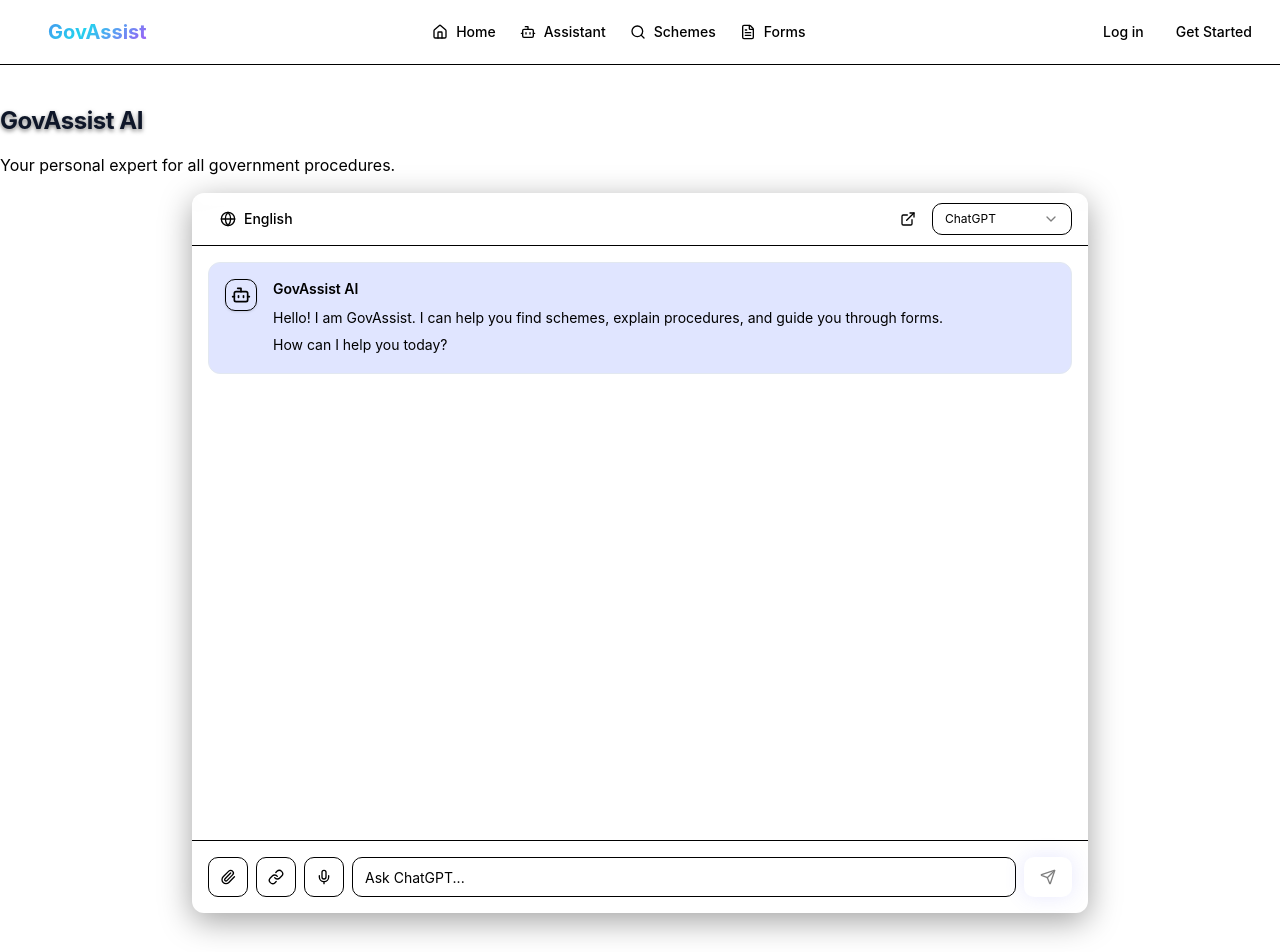
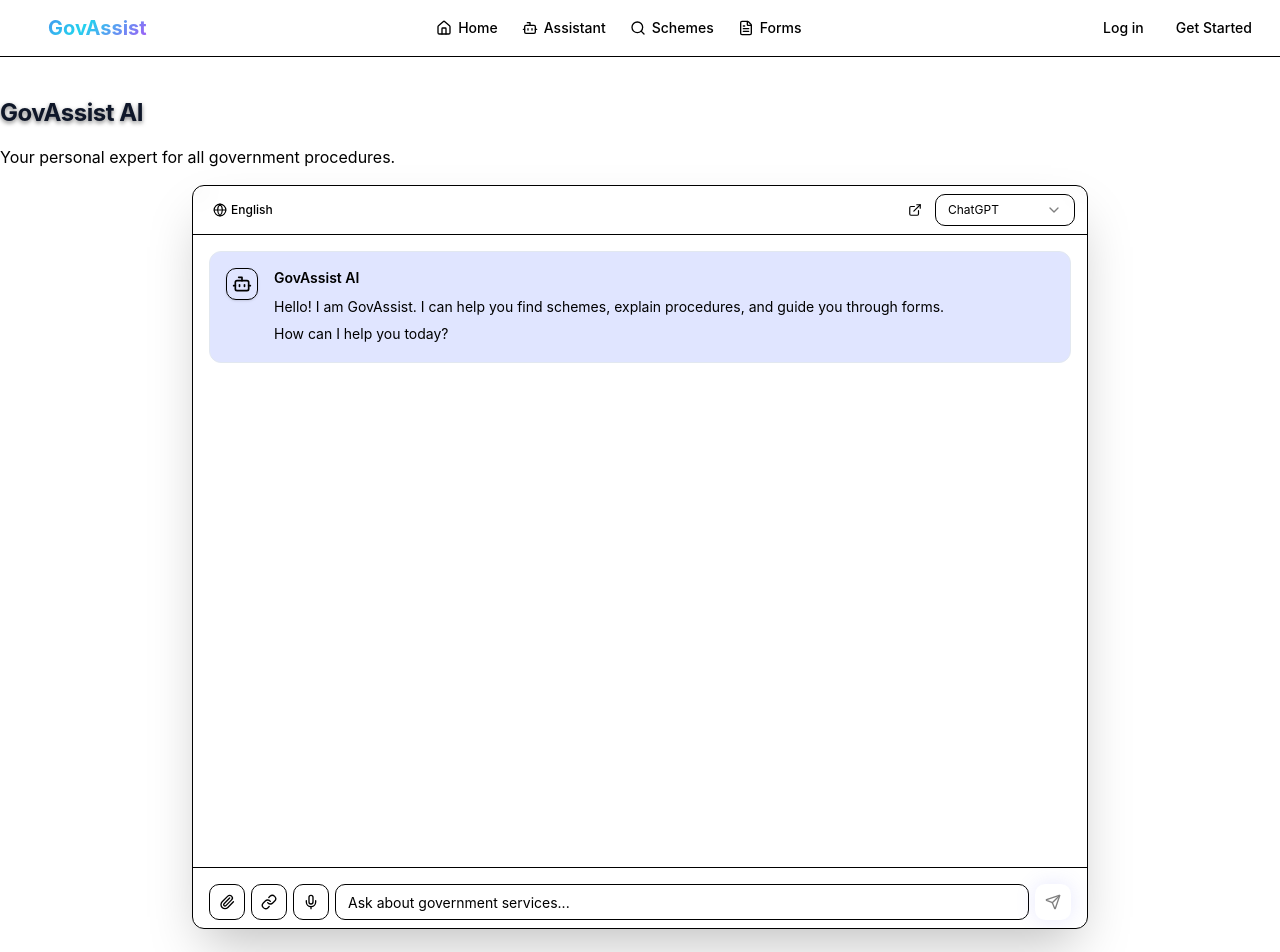
Before and after one commit to kutikantiyashwanth/govai, a Next.js app: page /chat in a window 1280 px wide. Shown: the top 952 px of the page. Built offline with nearby package versions, Linux system fonts and the light colour scheme.

Commit message:
fix: resolve Supabase client runtime crash and add offline Demo Mode bypass

```diff
--- a/app/globals.css
+++ b/app/globals.css
@@ -257,7 +257,7 @@
 
 /* Smooth transitions for interactive elements */
 .transition-all {
-  transition: all 0.4s cubic-bezier(0.2, 0.8, 0.2, 1);
+  transition: all 0.15s ease;
 }
 
 .hover-lift:hover {
@@ -287,6 +287,19 @@
 /* Smooth scroll */
 * {
   scroll-behavior: smooth;
+  -webkit-tap-highlight-color: transparent;
+  box-sizing: border-box;
+}
+
+/* Mobile safe area for iPhone notch/home bar */
+.safe-area-bottom {
+  padding-bottom: max(0.5rem, env(safe-area-inset-bottom));
+}
+
+/* Improve touch scrolling on mobile */
+.overscroll-contain {
+  overscroll-behavior: contain;
+  -webkit-overflow-scrolling: touch;
 }
 
 /* Custom scrollbar */
@@ -462,12 +475,12 @@
 }
 
 .animate-float {
-  animation: float 6s ease-in-out infinite;
+  animation: float 8s ease-in-out infinite;
 }
 
 .animate-float-delayed {
-  animation: float 6s ease-in-out infinite;
-  animation-delay: 3s;
+  animation: float 8s ease-in-out infinite;
+  animation-delay: 4s;
 }
 
 /* Moving gradient animation */
@@ -487,7 +500,7 @@
 
 .animate-gradient-xy {
   background-size: 400% 400%;
-  animation: gradient-xy 15s ease infinite;
+  animation: gradient-xy 20s ease infinite;
 }
 
 /* Enhanced Glassmorphism */
--- a/components/chat/ChatInterface.tsx
+++ b/components/chat/ChatInterface.tsx
@@ -332,33 +332,34 @@
     }, [initialQuery])
 
     return (
-        <div className="flex flex-col h-[calc(100vh-8rem)] md:h-[calc(100vh-5rem)] max-w-4xl mx-auto border sm:rounded-xl overflow-hidden shadow-2xl transition-all neon-border glass-premium animate-scale-in">
+        <div className="flex flex-col h-[calc(100dvh-3.5rem)] md:h-[calc(100dvh-3.5rem)] max-w-4xl mx-auto md:border md:rounded-xl overflow-hidden md:shadow-2xl md:my-4 md:neon-border md:glass-premium animate-scale-in">
             {/* Header / Settings Bar */}
-            <div className="flex items-center justify-between px-4 py-2 border-b bg-background/40 backdrop-blur-md">
+            <div className="flex items-center justify-between px-3 py-2 border-b bg-background/40 backdrop-blur-md">
                 <div className="flex items-center gap-2">
                     <Button
                         variant="ghost"
                         size="sm"
                         onClick={() => setLanguage(l => l === 'en' ? 'hi' : 'en')}
-                        className={language === 'hi' ? "bg-orange-100 text-orange-700 hover:bg-orange-200 transition-all hover-scale" : "hover:bg-muted transition-all hover-scale"}
+                        className={`text-xs px-2 h-8 ${language === 'hi' ? "bg-orange-100 text-orange-700 hover:bg-orange-200" : "hover:bg-muted"} transition-colors`}
                     >
-                        <Globe className="h-4 w-4 mr-2 transition-all" />
-                        {language === 'en' ? "English" : "हिंदी"}
+                        <Globe className="h-3.5 w-3.5 mr-1" />
+                        <span className="hidden sm:inline">{language === 'en' ? "English" : "हिंदी"}</span>
+                        <span className="sm:hidden">{language === 'en' ? "EN" : "HI"}</span>
                     </Button>
                 </div>
 
-                <div className="flex items-center gap-2 text-sm text-muted-foreground">
+                <div className="flex items-center gap-1">
                     <Button
                         variant="ghost"
                         size="sm"
                         onClick={() => window.open("https://chatgpt.com", "_blank")}
-                        title="Open Official ChatGPT Website"
-                        className="hover:bg-muted transition-all hover-scale h-8 w-8 px-0"
+                        title="Open ChatGPT"
+                        className="hover:bg-muted h-8 w-8 px-0"
                     >
-                        <ExternalLink className="h-4 w-4" />
+                        <ExternalLink className="h-3.5 w-3.5" />
                     </Button>
                     <Select value={provider} onValueChange={(val: "openai" | "grok") => setProvider(val)}>
-                        <SelectTrigger className="w-[140px] h-8 text-xs transition-all hover-lift">
+                        <SelectTrigger className="w-[110px] sm:w-[140px] h-8 text-xs">
                             <SelectValue placeholder="AI Model" />
                         </SelectTrigger>
                         <SelectContent>
@@ -370,23 +371,23 @@
             </div>
 
             {/* Chat Area */}
-            <div className="flex-1 overflow-y-auto p-4 space-y-4">
+            <div className="flex-1 overflow-y-auto p-3 sm:p-4 space-y-3 overscroll-contain">
                 {messages.map((msg) => (
                     <ChatMessage key={msg.id} role={msg.role} content={msg.content} attachments={msg.attachments} />
                 ))}
                 {isLoading && (
-                    <div className="ml-12 flex items-center gap-2 text-muted-foreground animate-fade-in">
+                    <div className="ml-8 sm:ml-12 flex items-center gap-2 text-muted-foreground animate-fade-in">
                         <div className="flex space-x-1">
                             <div className="w-2 h-2 bg-primary rounded-full animate-bounce [animation-delay:-0.3s]"></div>
                             <div className="w-2 h-2 bg-primary rounded-full animate-bounce [animation-delay:-0.15s]"></div>
                             <div className="w-2 h-2 bg-primary rounded-full animate-bounce"></div>
                         </div>
-                        <span className="text-sm font-medium gradient-text">{provider === "openai" ? "ChatGPT" : "Grok"} is thinking...</span>
+                        <span className="text-sm font-medium gradient-text">GovAssist is thinking...</span>
                     </div>
                 )}
                 {error && (
                     <div className="mx-auto flex items-center gap-2 p-3 text-sm text-destructive bg-destructive/10 rounded-md max-w-sm animate-scale-in">
-                        <AlertCircle className="h-4 w-4 animate-bounce" />
+                        <AlertCircle className="h-4 w-4 flex-shrink-0" />
                         <span>{error}</span>
                     </div>
                 )}
@@ -394,26 +395,26 @@
             </div>
 
             {/* Input Area */}
-            <div className="p-4 border-t bg-background">
+            <div className="p-2 sm:p-4 border-t bg-background safe-area-bottom">
                 {/* Attachments Preview */}
                 {attachments.length > 0 && (
-                    <div className="mb-3 flex flex-wrap gap-2 animate-fade-in">
+                    <div className="mb-2 flex flex-wrap gap-1.5 animate-fade-in">
                         {attachments.map((att, idx) => (
-                            <div key={idx} className="flex items-center gap-2 px-3 py-1.5 bg-muted rounded-md text-sm border animate-scale-in hover-lift transition-all">
+                            <div key={idx} className="flex items-center gap-1.5 px-2 py-1 bg-muted rounded-md text-xs border">
                                 {att.type === "file" ? (
                                     att.mimeType?.startsWith("image/") ? (
-                                        <ImageIcon className="h-4 w-4 text-blue-600 animate-bounce" />
+                                        <ImageIcon className="h-3 w-3 text-blue-600" />
                                     ) : (
-                                        <FileText className="h-4 w-4 text-green-600 animate-bounce" />
+                                        <FileText className="h-3 w-3 text-green-600" />
                                     )
                                 ) : (
-                                    <LinkIcon className="h-4 w-4 text-purple-600 animate-bounce" />
+                                    <LinkIcon className="h-3 w-3 text-purple-600" />
                                 )}
-                                <span className="max-w-[200px] truncate">{att.name}</span>
+                                <span className="max-w-[120px] sm:max-w-[200px] truncate">{att.name}</span>
                                 <button
                                     type="button"
                                     onClick={() => removeAttachment(idx)}
-                                    className="ml-1 hover:bg-destructive/20 rounded-sm p-0.5 transition-all hover-scale"
+                                    className="ml-0.5 hover:bg-destructive/20 rounded-sm p-0.5 transition-colors"
                                 >
                                     <X className="h-3 w-3 text-destructive" />
                                 </button>
@@ -422,42 +423,26 @@
                     </div>
                 )}
 
-                {/* URL Input Dialog */}
+                {/* URL Input */}
                 {showUrlInput && (
-                    <div className="mb-3 flex gap-2 animate-slide-in-left">
+                    <div className="mb-2 flex gap-1.5 animate-slide-in-left">
                         <Input
                             placeholder="Enter URL (e.g., https://example.com)"
                             value={urlInput}
                             onChange={(e) => setUrlInput(e.target.value)}
                             onKeyDown={(e) => {
-                                if (e.key === "Enter") {
-                                    e.preventDefault()
-                                    handleAddUrl()
-                                }
+                                if (e.key === "Enter") { e.preventDefault(); handleAddUrl() }
                             }}
-                            className="flex-1 transition-all focus:shadow-[0_0_15px_rgba(var(--primary),0.3)]"
+                            className="flex-1 h-8 text-sm"
                             autoFocus
                         />
-                        <Button type="button" onClick={handleAddUrl} size="sm" className="hover-scale transition-all">
-                            Add
-                        </Button>
-                        <Button
-                            type="button"
-                            onClick={() => {
-                                setShowUrlInput(false)
-                                setUrlInput("")
-                            }}
-                            size="sm"
-                            variant="outline"
-                            className="hover-scale transition-all"
-                        >
-                            Cancel
-                        </Button>
+                        <Button type="button" onClick={handleAddUrl} size="sm" className="h-8 px-3">Add</Button>
+                        <Button type="button" onClick={() => { setShowUrlInput(false); setUrlInput("") }} size="sm" variant="outline" className="h-8 px-3">✕</Button>
                     </div>
                 )}
 
-                <form onSubmit={(e) => handleSendMessage(e)} className="flex gap-2">
-                    {/* File Upload Button */}
+                <form onSubmit={(e) => handleSendMessage(e)} className="flex items-center gap-1.5">
+                    {/* Hidden file input */}
                     <input
                         ref={fileInputRef}
                         type="file"
@@ -466,54 +451,57 @@
                         onChange={handleFileSelect}
                         className="hidden"
                     />
+
+                    {/* Attach File */}
                     <Button
                         type="button"
                         variant="outline"
                         size="icon"
                         title="Attach File"
                         onClick={() => fileInputRef.current?.click()}
-                        className="hover-scale transition-all hover:bg-muted"
+                        className="h-9 w-9 flex-shrink-0 hover:bg-muted transition-colors"
                     >
-                        <Paperclip className="h-4 w-4 text-muted-foreground transition-all" />
+                        <Paperclip className="h-4 w-4 text-muted-foreground" />
                     </Button>
 
-                    {/* URL Button */}
+                    {/* URL Button - hidden on xs, shown sm+ */}
                     <Button
                         type="button"
                         variant="outline"
                         size="icon"
                         title="Add URL"
                         onClick={() => setShowUrlInput(!showUrlInput)}
-                        className="hover-scale transition-all hover:bg-muted"
+                        className="hidden sm:flex h-9 w-9 flex-shrink-0 hover:bg-muted transition-colors"
                     >
-                        <LinkIcon className="h-4 w-4 text-muted-foreground transition-all" />
+                        <LinkIcon className="h-4 w-4 text-muted-foreground" />
                     </Button>
 
-                    {/* Voice Input Button */}
+                    {/* Voice Input */}
                     <Button
                         type="button"
                         variant="outline"
                         size="icon"
-                        title={isListening ? "Stop Listening" : "Start Voice Input"}
+                        title={isListening ? "Stop Listening" : "Voice Input"}
                         onClick={handleVoiceInput}
-                        className={`transition-all ${isListening ? "bg-red-500/20 text-red-500 animate-pulse border-red-500/50" : "hover-scale hover:bg-muted"}`}
+                        className={`h-9 w-9 flex-shrink-0 transition-colors ${isListening ? "bg-red-500/20 text-red-500 border-red-500/50 animate-pulse" : "hover:bg-muted"}`}
                     >
-                        <Mic className={`h-4 w-4 transition-all ${isListening ? "animate-bounce" : "text-muted-foreground"}`} />
+                        <Mic className={`h-4 w-4 ${isListening ? "" : "text-muted-foreground"}`} />
                     </Button>
 
                     <Input
-                        placeholder={`Ask ${provider === "openai" ? "ChatGPT" : "Grok"}...`}
+                        placeholder="Ask about government services..."
                         value={inputValue}
                         onChange={(e) => setInputValue(e.target.value)}
                         disabled={isLoading}
-                        className="flex-1 transition-all focus:ring-2 focus:ring-primary focus:shadow-[0_0_20px_rgba(var(--primary),0.2)] bg-muted/30"
+                        className="flex-1 h-9 text-sm bg-muted/30 focus:ring-1 focus:ring-primary"
                     />
+
                     <Button
                         type="submit"
                         disabled={isLoading || (!inputValue.trim() && attachments.length === 0)}
-                        className={`hover-scale transition-all glow-primary ${inputValue.trim() ? 'animate-pulse' : ''}`}
+                        className="h-9 w-9 flex-shrink-0 p-0 glow-primary"
                     >
-                        {isLoading ? "..." : <Send className="h-4 w-4" />}
+                        {isLoading ? <span className="text-xs">...</span> : <Send className="h-4 w-4" />}
                         <span className="sr-only">Send</span>
                     </Button>
                 </form>
--- a/components/layout/Navbar.tsx
+++ b/components/layout/Navbar.tsx
@@ -1,45 +1,83 @@
+"use client"
 
 import Link from "next/link"
+import { useState } from "react"
 import { Button } from "@/components/ui/button"
-import { Bot, FileText, Home, Search } from "lucide-react"
+import { Bot, FileText, Home, Search, Menu, X } from "lucide-react"
 
 export function Navbar() {
+    const [mobileOpen, setMobileOpen] = useState(false)
+
     return (
         <nav className="border-b bg-background/95 backdrop-blur supports-[backdrop-filter]:bg-background/60 sticky top-0 z-50">
-            <div className="container flex h-16 items-center justify-between px-4">
-                <Link href="/" className="flex items-center gap-2 font-bold text-xl text-gradient-brand">
+            <div className="container flex h-14 items-center justify-between px-4">
+                {/* Logo */}
+                <Link href="/" className="flex items-center gap-2 font-bold text-xl text-gradient-brand" onClick={() => setMobileOpen(false)}>
                     <Bot className="h-6 w-6 text-primary" />
                     <span>GovAssist</span>
                 </Link>
+
+                {/* Desktop Nav */}
                 <div className="hidden md:flex items-center gap-6 text-sm font-medium">
-                    <Link href="/" className="transition-colors hover:text-primary flex items-center gap-2">
-                        <Home className="h-4 w-4" />
-                        Home
+                    <Link href="/" className="transition-colors hover:text-primary flex items-center gap-1.5">
+                        <Home className="h-4 w-4" /> Home
                     </Link>
-                    <Link href="/chat" className="transition-colors hover:text-primary flex items-center gap-2">
-                        <Bot className="h-4 w-4" />
-                        Assistant
+                    <Link href="/chat" className="transition-colors hover:text-primary flex items-center gap-1.5">
+                        <Bot className="h-4 w-4" /> Assistant
                     </Link>
-                    <Link href="/schemes" className="transition-colors hover:text-primary flex items-center gap-2">
-                        <Search className="h-4 w-4" />
-                        Schemes
+                    <Link href="/schemes" className="transition-colors hover:text-primary flex items-center gap-1.5">
+                        <Search className="h-4 w-4" /> Schemes
                     </Link>
-                    <Link href="/forms" className="transition-colors hover:text-primary flex items-center gap-2">
-                        <FileText className="h-4 w-4" />
-                        Forms
+                    <Link href="/forms" className="transition-colors hover:text-primary flex items-center gap-1.5">
+                        <FileText className="h-4 w-4" /> Forms
                     </Link>
                 </div>
-                <div className="flex items-center gap-2">
+
+                {/* Desktop CTA */}
+                <div className="hidden md:flex items-center gap-2">
                     <Link href="/login">
-                        <Button variant="ghost" size="sm">
-                            Log in
-                        </Button>
+                        <Button variant="ghost" size="sm">Log in</Button>
                     </Link>
                     <Link href="/chat">
                         <Button size="sm">Get Started</Button>
                     </Link>
                 </div>
+
+                {/* Mobile Menu Toggle */}
+                <button
+                    className="md:hidden p-2 rounded-md hover:bg-muted transition-colors"
+                    onClick={() => setMobileOpen(!mobileOpen)}
+                    aria-label="Toggle menu"
+                >
+                    {mobileOpen ? <X className="h-5 w-5" /> : <Menu className="h-5 w-5" />}
+                </button>
             </div>
+
+            {/* Mobile Dropdown */}
+            {mobileOpen && (
+                <div className="md:hidden border-t bg-background/98 backdrop-blur px-4 py-4 flex flex-col gap-3 animate-fade-in">
+                    <Link href="/" onClick={() => setMobileOpen(false)} className="flex items-center gap-2 py-2 text-sm font-medium hover:text-primary transition-colors">
+                        <Home className="h-4 w-4" /> Home
+                    </Link>
+                    <Link href="/chat" onClick={() => setMobileOpen(false)} className="flex items-center gap-2 py-2 text-sm font-medium hover:text-primary transition-colors">
+                        <Bot className="h-4 w-4" /> AI Assistant
+                    </Link>
+                    <Link href="/schemes" onClick={() => setMobileOpen(false)} className="flex items-center gap-2 py-2 text-sm font-medium hover:text-primary transition-colors">
+                        <Search className="h-4 w-4" /> Browse Schemes
+                    </Link>
+                    <Link href="/forms" onClick={() => setMobileOpen(false)} className="flex items-center gap-2 py-2 text-sm font-medium hover:text-primary transition-colors">
+                        <FileText className="h-4 w-4" /> Smart Forms
+                    </Link>
+                    <div className="flex gap-2 pt-2 border-t">
+                        <Link href="/login" className="flex-1" onClick={() => setMobileOpen(false)}>
+                            <Button variant="outline" size="sm" className="w-full">Log in</Button>
+                        </Link>
+                        <Link href="/chat" className="flex-1" onClick={() => setMobileOpen(false)}>
+                            <Button size="sm" className="w-full">Get Started</Button>
+                        </Link>
+                    </div>
+                </div>
+            )}
         </nav>
     )
 }
```
Also changed, not shown: app/api/chat/route.ts (+44 -8 lines), app/layout.tsx (+10 -2 lines), app/login/page.tsx (+33 -3 lines), lib/supabase/client.ts (+14 -2 lines), 2 other files (tests, documents, lock files or other folders).
